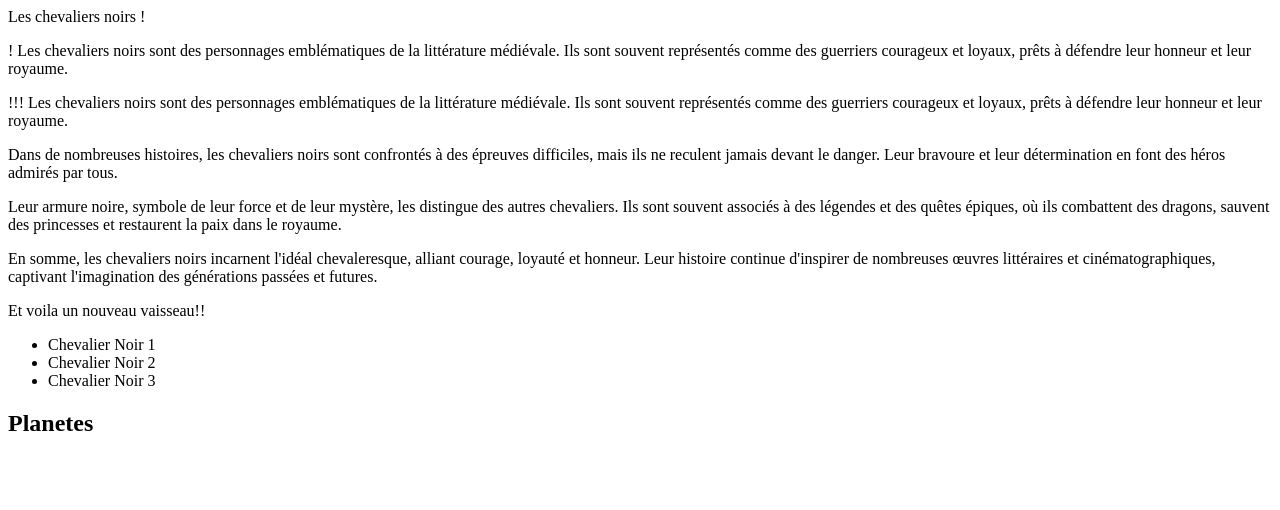
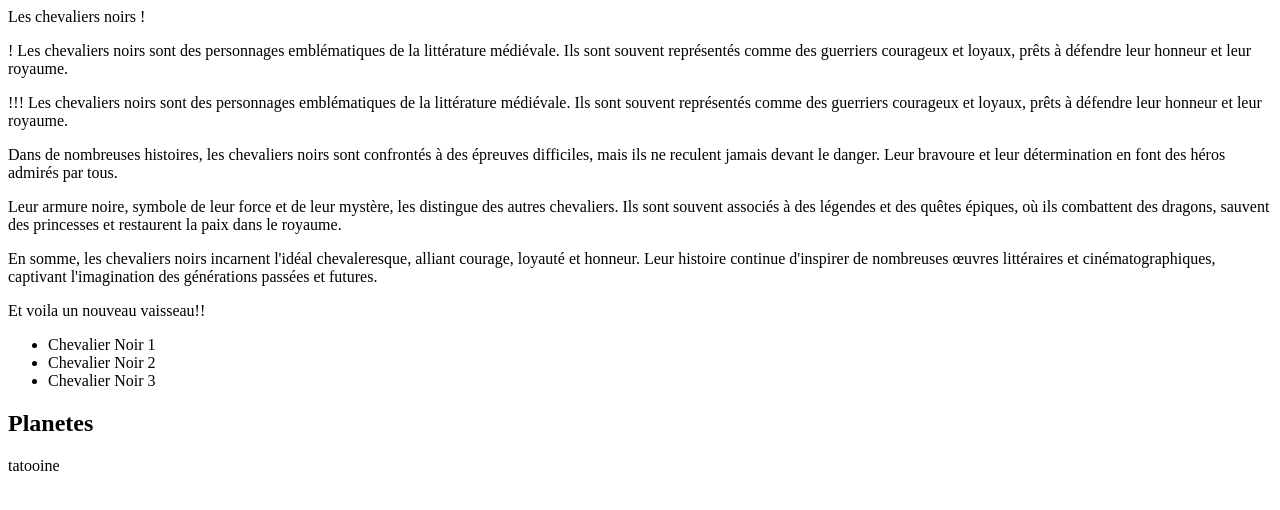
Before and after one commit to bernarddubois00241t/formation-git-mastering-discover-github, a plain HTML site: page index.html in a window 1280 px wide. Drawn offline with Linux system fonts and the light colour scheme.

Commit message:
feat : add tatooine

```diff
--- a/index.html
+++ b/index.html
@@ -24,6 +24,7 @@
     </ul>
     <div>
         <h2>Planetes</h2>
+        <div>tatooine</div>
     </div>
 </body>
 </html>
```
